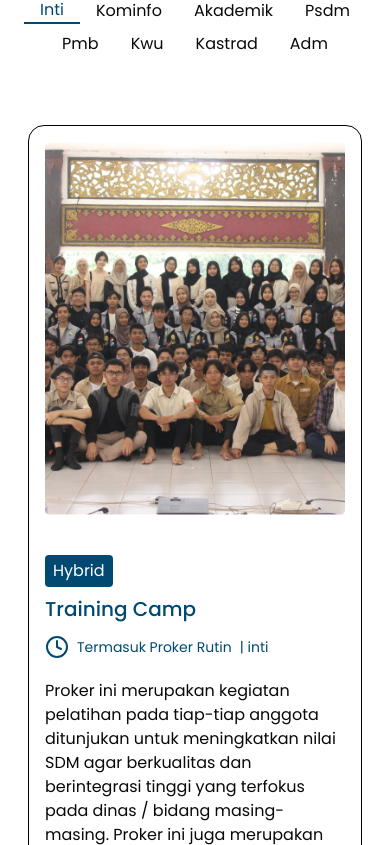
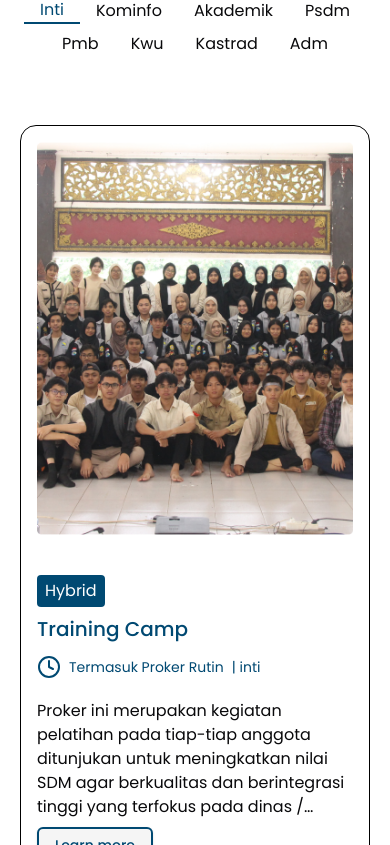
Before and after one commit to mfazrinizar/website-hmif, a React (Vite) app: page /proker in a window 390 px wide. Shown: the part 959-1804 px from the top of the page. Built offline with nearby package versions, Linux system fonts and the light colour scheme.

Commit message:
fix(proker): fixing card responsiveness

```diff
--- a/src/components/Proker/ProkerCardItem.tsx
+++ b/src/components/Proker/ProkerCardItem.tsx
@@ -11,29 +11,33 @@ type Props = {
 
 export default function ProkerCardItem({eventFormat, name, date, description, dinas} : Props) {
   return (
-    <div className="mb-7 flex w-full h-fit rounded-2xl border border-black p-4 md:p-7 lg:w-11/12">
-      <div className="flex flex-col md:flex-row gap-6 md:gap-0">
+    <div className="mb-7 flex w-full h-fit md:h-auto rounded-2xl border border-black p-4 md:p-7 lg:w-11/12">
+      <div className="flex flex-col w-full h-fit md:h-auto md:flex-row gap-6 md:gap-0">
       <img
         src={`img/proker/${dinas}/${name}.png`}
         alt={`${name}`}
-      className="mb-4 w-full h-1/2 md:w-1/2 md:mb-0 lg:w-1/4 md:h-full"
+        className="mb-4 w-full h-1/2 md:w-1/3 md:mb-0 lg:w-1/4 md:h-full object-cover"
       />
-      <div className="flex flex-col gap-2 justify-between items-start md:pl-14">
+      <div className="flex flex-col gap-2 justify-between items-start md:pl-8 lg:pl-14">
       <p className="inline-block rounded bg-primary px-2 py-1 text-white">
         {eventFormat}
       </p>
       <div className="flex flex-col gap-3 items-start">
-      <h1 className="text-xl md:text-3xl font-medium text-primary">
+        <div className="overflow-hidden text-ellipsis line-clamp-1">
+          <h1 className="text-start text-xl md:text-3xl font-medium text-primary">
             {name}
           </h1>
+        </div>
         <div className="flex gap-2 items-center justify-center text-primary text-sm">
           <Clock/>
           <p>{date}</p>
           <p>| {dinas}</p>
         </div>
-      <p className="text-left pb-5 pt-2">
+        <div className="pb-5 pt-2 w-fit max-h-32 overflow-hidden text-ellipsis line-clamp-5">
+          <p className="text-left">
             {description}
           </p>
+        </div>
         </div>
           <Button className="border-2 border-primary bg-[#F5F5F5] text-primary">
             Learn more
--- a/src/components/Proker/ProkerCards.tsx
+++ b/src/components/Proker/ProkerCards.tsx
@@ -17,18 +17,24 @@ export default function ProkerCards({ dinas } : Props) {
       }, []);
 
   return (
-    <div className="flex justify-center items-center flex-col px-2 md:w-full md:px-8">
+    <div className="flex justify-center items-center flex-col w-full">
         {
             proker.map((proker, key) => (
                 <ProkerCardItem key={key} name={proker["name"]} eventFormat={proker["eventFormat"]} date={proker["date"]} description={proker["description"]} dinas={dinas}/>
             ))
         }
+
     {/* See more Button */}
     {
         proker.length >= 3 ? (
-        <Button className="w-full rounded-2xl border-2 border-primary bg-[#F5F5F5] py-6 text-lg text-primary md:w-11/12">
+        <div className="w-full bg-slate-200">
+        <Button className="w-full rounded-2xl border-2 border-primary bg-[#F5F5F5] py-6 text-lg text-primary lg:w-11/12">
             See more
-        </Button>) : ""
+        </Button>
+        </div>
+
+         )
+        : ""
     }
 
     </div>
```
Lines whose indentation alone changed are shown as unchanged.
